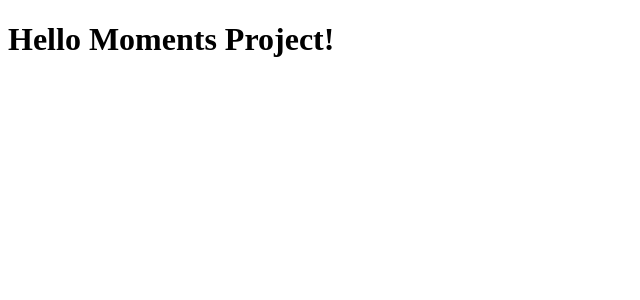
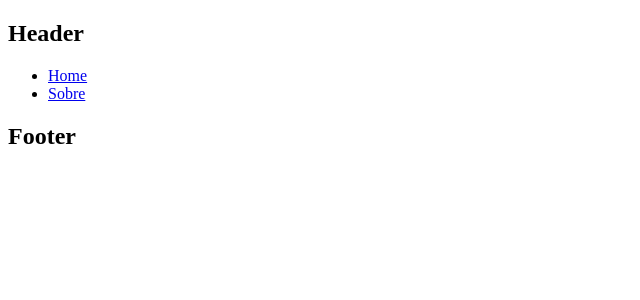
Before and after one commit to Hyagodevbfr/moments-project-angular, an Angular app: page / in a window 1280 px wide. Shown: the top 300 px of the page, without its empty margins (0-640 px from the left). Built offline with nearby package versions, Linux system fonts and the light colour scheme.

Commit message:
feat: add components in index page

```diff
--- a/src/app/app.component.html
+++ b/src/app/app.component.html
@@ -1 +1,5 @@
-<h1>Hello Moments Project!</h1>
+<app-header></app-header>
+<main class="container">
+  <router-outlet></router-outlet>
+</main>
+<app-footer></app-footer>
```
